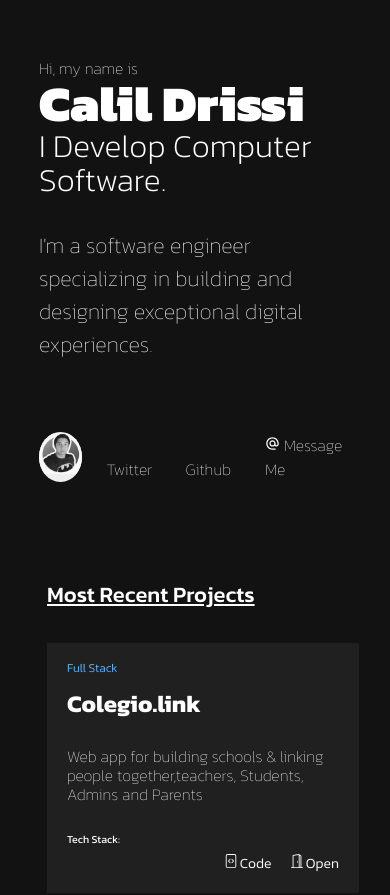
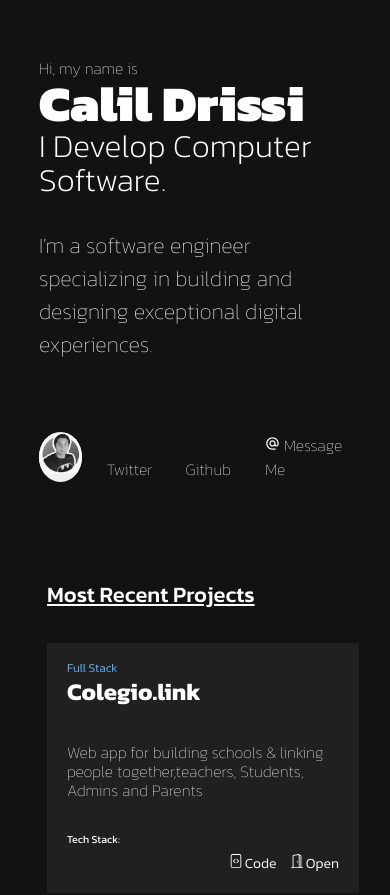
Before and after one commit to CalilDrissi/caldrissitech, a React (Create React App) app: page / in a window 390 px wide. Shown: the top 895 px of the page. Built offline with nearby package versions, Linux system fonts and the light colour scheme; some icons are missing.

Commit message:
styles responsive

```diff
--- a/src/components/Featured.js
+++ b/src/components/Featured.js
@@ -101,8 +101,10 @@ const HeadingSix = styled.h6`
 const Featured = ({ type, title }) => {
   return (
     <Box>
-      <Heading5>{type}</Heading5>
-      <HeadingSecondary>{title}</HeadingSecondary>
+      <HeadingSecondary>
+        <Heading5>{type}</Heading5>
+        {title}
+      </HeadingSecondary>
       <div></div>
       <Body>
         Web app for building schools & linking people together,teachers,
@@ -137,7 +139,7 @@ height="2000px" width="1000px" ></iframe>
             </FrameDiv>
         */}
           <span> &nbsp; </span>
-          <Linky style={{ marginLeft: "10px" }}>
+          <Linky style={{ marginLeft: "5px" }}>
             <BsDoorOpen style={{ marginRight: "2px" }} />
             Open
           </Linky>
```
Also changed, not shown: 1 other file (tests, documents, lock files or other folders).
